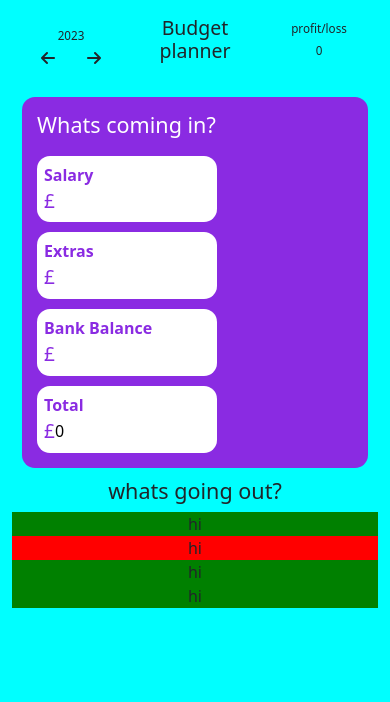
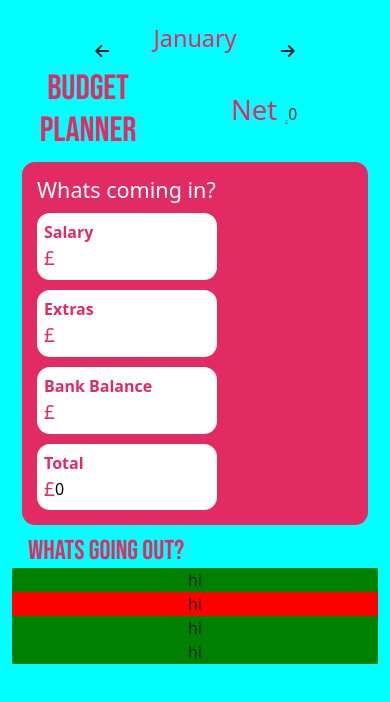
Before and after one commit to infiniteweb/budgetPlanner, a React (Vite) app: page /month in a window 390 px wide. Shown: the top 702 px of the page. Built offline with nearby package versions, Linux system fonts and the light colour scheme.

Commit message:
top banner styles updated

```diff
--- a/index.html
+++ b/index.html
@@ -2,19 +2,17 @@
 <html lang="en">
   <head>
     <meta charset="UTF-8" />
-
+    <!--Fonts-->
+    <link rel="preconnect" href="https://fonts.googleapis.com" />
+    <link rel="preconnect" href="https://fonts.gstatic.com" crossorigin />
     <link
+      href="https://fonts.googleapis.com/css2?family=Bebas+Neue&display=swap"
       rel="stylesheet"
-      href="/assets/bootstrap/css/bootstrap.min.css"
     />
-    <link
-      rel="stylesheet"
-      href="/assets/fontawesome/css/fontawesome.min.css"
-    />
-    <link
-      rel="stylesheet"
-      href="/assets/fontawesome/css/solid.min.css"
-    />
+    <!--Stylesheets-->
+    <link rel="stylesheet" href="/assets/bootstrap/css/bootstrap.min.css" />
+    <link rel="stylesheet" href="/assets/fontawesome/css/fontawesome.min.css" />
+    <link rel="stylesheet" href="/assets/fontawesome/css/solid.min.css" />
     <meta name="viewport" content="width=device-width, initial-scale=1.0" />
     <title>Budget Planner</title>
   </head>
--- a/src/incomeBox/IncomeBox.css
+++ b/src/MonthView/IncomeBox/IncomeBox.css
@@ -1,10 +1,5 @@
-* {
-  padding: 0;
-  margin: 0;
-}
-
 #income-box {
-  background-color: blueviolet;
+  background-color: rgb(226, 43, 98);
   border-radius: 13px;
   padding: 10px;
   margin: 10px;
--- a/src/incomeBox/InputBox.css
+++ b/src/MonthView/IncomeBox/InputBox.css
@@ -1,7 +1,3 @@
-* {
-  padding: 0;
-  margin: 0;
-}
 
 .income-input-box {
     padding: 7px;
@@ -13,7 +9,7 @@
 
   .income-label {
     text-align: start;
-    color: blueviolet;
+    color:  rgb(226, 43, 98);
     font-weight: bold;
   }
 
@@ -25,7 +21,7 @@
   }
 
   .input-pound {
-    color: blueviolet;
+    color:  rgb(226, 43, 98);
     font-size: larger;
 
   }
--- a/src/MonthView/MonthView.css
+++ b/src/MonthView/MonthView.css
@@ -1,10 +1,14 @@
-* {
-  padding: 0;
-  margin: 0;
-}
+
 
 body {
   background-color: aqua;
+}
+
+#outgoing-title{
+  font-family: "Bebas Neue", sans-serif;
+  color: rgb(226, 43, 98);
+  font-weight: 400;
+  font-size: 3.5vw;
 }
 
 .div1 {
@@ -19,27 +23,16 @@ body {
   background-color: yellow;
 }
 
+@media (max-width: 700px) {
+  #outgoing-title{
 
-
-
-/* IncomeBox */
-
+    font-size: 4vw;
+  }
+}
 
 @media (max-width: 450px) {
-  #app-title {
-    font-size: 5vw;
-  }
+  #outgoing-title{
 
-  #date-year {
-    font-size: 3vw;
-  }
-
-  #profit-loss {
-    font-size: 3vw;
-  }
-
-  i.fa-arrow-left,
-  i.fa-arrow-right {
-    font-size: inherit; /* Reset font size for small screens */
+    font-size: 7vw;
   }
 }
--- a/src/MonthView/MonthView.jsx
+++ b/src/MonthView/MonthView.jsx
@@ -1,6 +1,7 @@
 import { useState } from "react";
 import "./MonthView.css";
-import IncomeBox from "../incomeBox/IncomeBox";
+import IncomeBox from "./IncomeBox/IncomeBox";
+import TopBanner from "./TopBanner/TopBanner";
 
 export default function MonthView() {
   const [incomeSalary, setIncomeSalary] = useState("");
@@ -37,23 +38,7 @@ export default function MonthView() {
   return (
     <>
       <div className="container-fluid text-center d-flex flex-column vh-100">
-        <div className="row month-box-row align-items-center">
-          <div className="col-4  p-3 d-flex flex-column">
-            <h4 id="date-year">2023</h4>
-            <div className="d-flex justify-content-around mt-2">
-              <i className="fa-solid fa-arrow-left fa-lg"></i>
-
-              <i className="fa-solid fa-arrow-right fa-lg"></i>
-            </div>
-          </div>
-          <div className="col-4  p-3 ">
-            <h3 id="app-title">Budget planner</h3>
-          </div>
-          <div className="col-4 p-3 d-flex flex-column ">
-            <h5 id="profit-loss">profit/loss</h5>
-            <h4 id="profit-loss">{totalIncome}</h4>
-          </div>
-        </div>
+        <TopBanner totalIncome={totalIncome} />
         {/*IncomeBox */}
         <div className="row">
           <div className="d-flex flex-wrap">
@@ -69,8 +54,8 @@ export default function MonthView() {
                   handleIncomeBankBalanceChange={handleIncomeBankBalanceChange}
                 />
               </div>
-              <div className="col ">
-                <h4>whats going out?</h4>
+              <div className="col d-flex justify-content-start ms-3">
+                <h4  id="outgoing-title">whats going out?</h4>
               </div>
             </div>
             <div className="col ">
--- /dev/null
+++ b/src/MonthView/TopBanner/TopBanner.css
@@ -0,0 +1,78 @@
+h4 {
+  margin: 0;
+}
+
+.app-title {
+  font-family: "Bebas Neue", sans-serif;
+  color: rgb(226, 43, 98);
+  font-weight: 400;
+  font-size: 5vw;
+}
+
+#date-year {
+  font-size: 2.5vw;
+  color: rgb(226, 43, 98);
+}
+
+#profit-loss {
+  font-size: 2.5vw;
+  color: rgb(226, 43, 98);
+}
+
+#profit-loss-total {
+  font-size: 1.5vw;
+  overflow-x: scroll;
+  max-width: 240px;
+  padding: 0;
+}
+
+#total-pound {
+  font-size: 1.5vw;
+  color: rgb(226, 43, 98);
+}
+
+@media (max-width: 700px) {
+  .app-title {
+    font-size: 6vw;
+  }
+
+  #date-year {
+    font-size: 3.5vw;
+  }
+
+  #profit-loss {
+    font-size: 3.5vw;
+  }
+
+  #profit-loss-total {
+    font-size: 3.5vw;
+  }
+
+  i.fa-arrow-left,
+  i.fa-arrow-right {
+    font-size: inherit; /* Reset font size for small screens */
+  }
+}
+
+@media (max-width: 450px) {
+  .app-title {
+    font-size: 9vw;
+  }
+
+  #date-year {
+    font-size: 6vw;
+  }
+
+  #profit-loss {
+    font-size: 7vw;
+  }
+
+  #profit-loss-total {
+    font-size: 4vw;
+  }
+
+  i.fa-arrow-left,
+  i.fa-arrow-right {
+    font-size: inherit; /* Reset font size for small screens */
+  }
+}
--- /dev/null
+++ b/src/MonthView/TopBanner/TopBanner.jsx
@@ -0,0 +1,29 @@
+import "./TopBanner.css";
+
+export default function MonthTopBanner({ totalIncome }) {
+  return (
+    <>
+      <div className="row month-box-row align-items-center">
+        <div className="col p-3  ">
+          <div className="d-flex justify-content-around mt-2">
+            <i className="fa-solid fa-arrow-left fa-lg mt-auto ms-5"></i>
+            <h4 id="date-year">January</h4>
+            <i className="fa-solid fa-arrow-right fa-lg mt-auto me-5"></i>
+          </div>
+        </div>
+        <div className="col mt-sm-3 d-flex justify-content-start me-5">
+          <h4 className="app-title ">Budget planner</h4>
+        </div>
+        <div className="col p-3">
+          <div className="d-flex justify-content-start align-items-end mt-sm-2">
+            <h4 className="me-2" id="profit-loss">
+              Net
+            </h4>
+            <span id="total-pound">£</span>
+            <span id="profit-loss-total">{totalIncome}</span>
+          </div>
+        </div>
+      </div>
+    </>
+  );
+}
--- /dev/null
+++ b/src/main.css
@@ -0,0 +1,4 @@
+* {
+  padding: 0;
+  margin: 0;
+}
```
Also changed, not shown: src/MonthView/IncomeBox/IncomeBox.jsx (renamed from src/incomeBox/IncomeBox.jsx), src/MonthView/IncomeBox/InputBox.jsx (renamed from src/incomeBox/InputBox.jsx).
